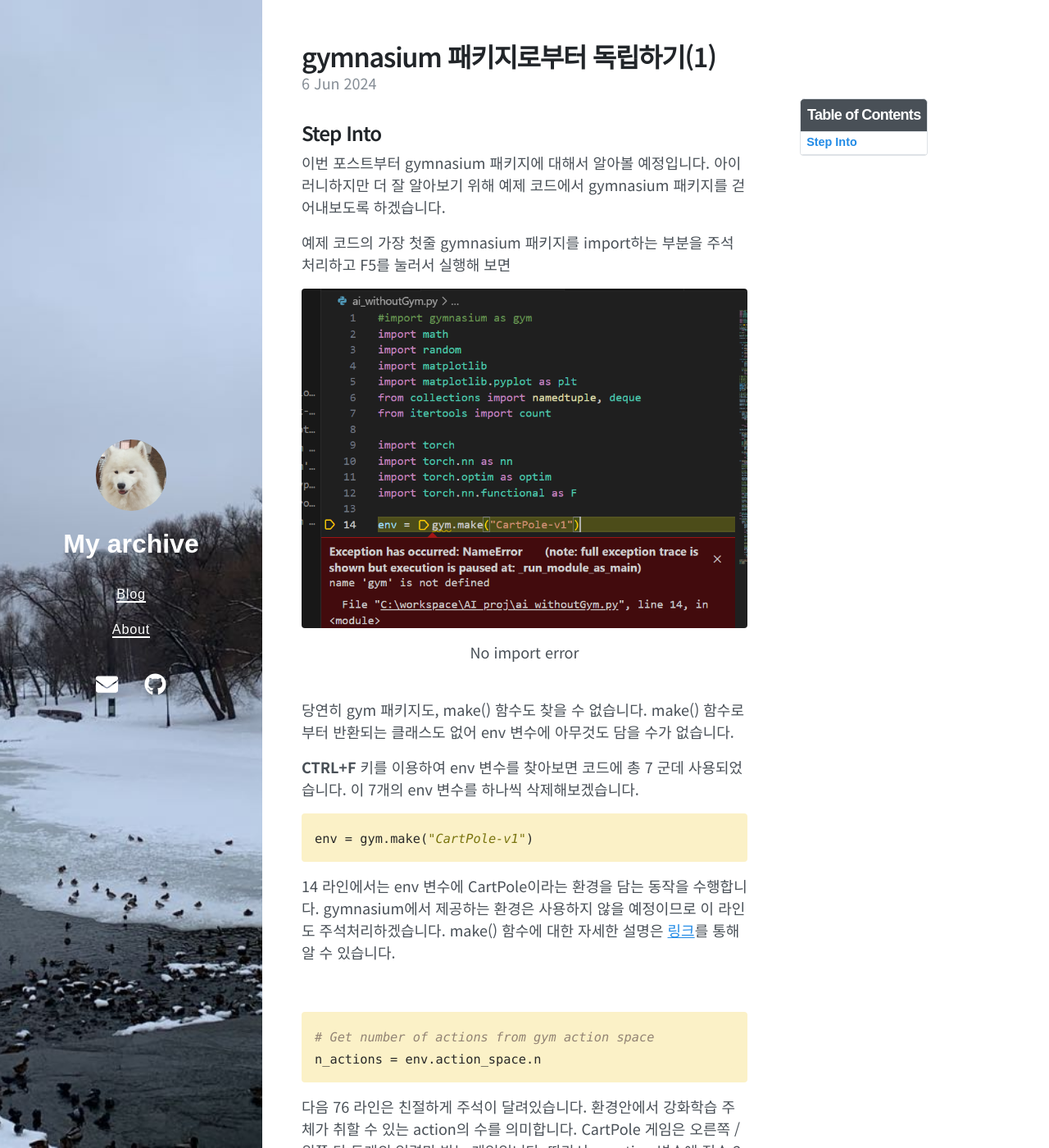
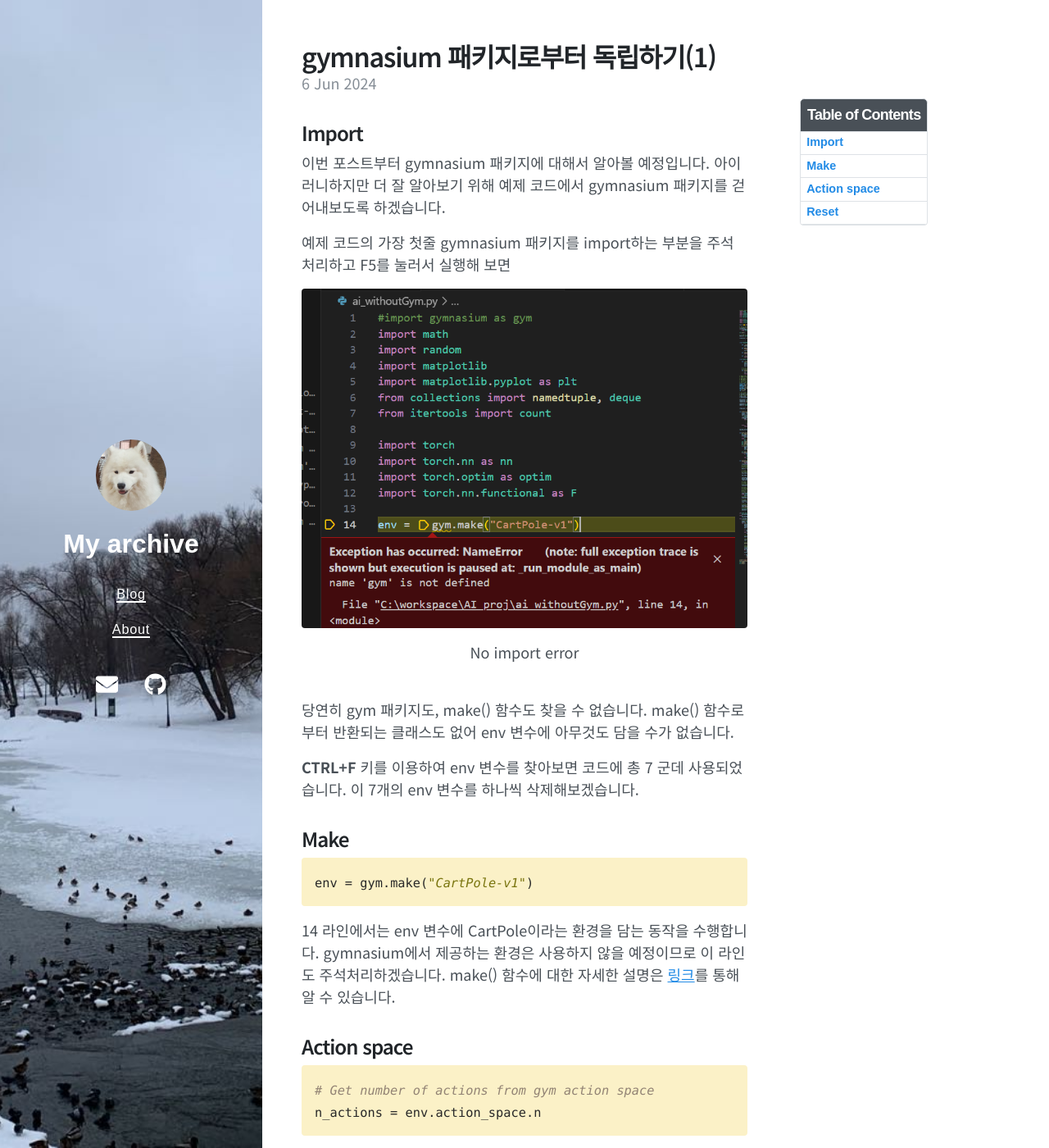
Before and after one commit to NamiKim-0408/NamiKim-0408.github.io, a Jekyll site: the page built from _posts/2024-06-06-vscode-wogym_1.md, in a window 1280 px wide and 1400 px high. Shown: the whole window at 82% size. Built offline with Jekyll 4.4.1, drawn with Linux system fonts in a browser that asks for light colours; nearby versions of some CDN libraries; comment, search, counter and statistics services are not loaded.

Commit message:
woGym_1 mod

````diff
--- a/_posts/2024-06-06-vscode-wogym_1.md
+++ b/_posts/2024-06-06-vscode-wogym_1.md
@@ -7,7 +7,7 @@ categories: 강화학습
 toc: true
 ---
 
-## Step Into
+## Import
 
 이번 포스트부터 gymnasium 패키지에 대해서 알아볼 예정입니다.
 아이러니하지만 더 잘 알아보기 위해 예제 코드에서 gymnasium 패키지를 걷어내보도록 하겠습니다.
@@ -24,6 +24,7 @@ make() 함수로 부터 반환되는 클래스도 없어 env 변수에 아무것
 **CTRL+F** 키를 이용하여 env 변수를 찾아보면 코드에 총 7 군데 사용되었습니다.
 이 7개의 env 변수를 하나씩 삭제해보겠습니다.
 
+## Make
 ```python
 env = gym.make("CartPole-v1")
 ```
@@ -32,7 +33,7 @@ env = gym.make("CartPole-v1")
 gymnasium에서 제공하는 환경은 사용하지 않을 예정이므로 이 라인도 주석처리하겠습니다.
 make() 함수에 대한 자세한 설명은 [링크](https://gymnasium.farama.org/api/registry/#gymnasium.envs.registration.EnvSpec)를 통해 알 수 있습니다.
 
-<br/>
+## Action space
 ```python
 # Get number of actions from gym action space
 n_actions = env.action_space.n
@@ -45,7 +46,7 @@ CartPole 게임은 오른쪽 / 왼쪽 단 두개의 입력만 받는 게임입
 [CartPole manual](https://gymnasium.farama.org/environments/classic_control/cart_pole/)에 action space는 discrete(2)라고 명시되어 있습니다.
 혹은 원본 코드를 실행해 볼 때 n_action 변수에 어떤 값이 담기는지 살펴봐도 알 수 있습니다.
 
-<br/>
+## Reset
 ```python
 # Get the number of state observations
 state, info = env.reset()
````
